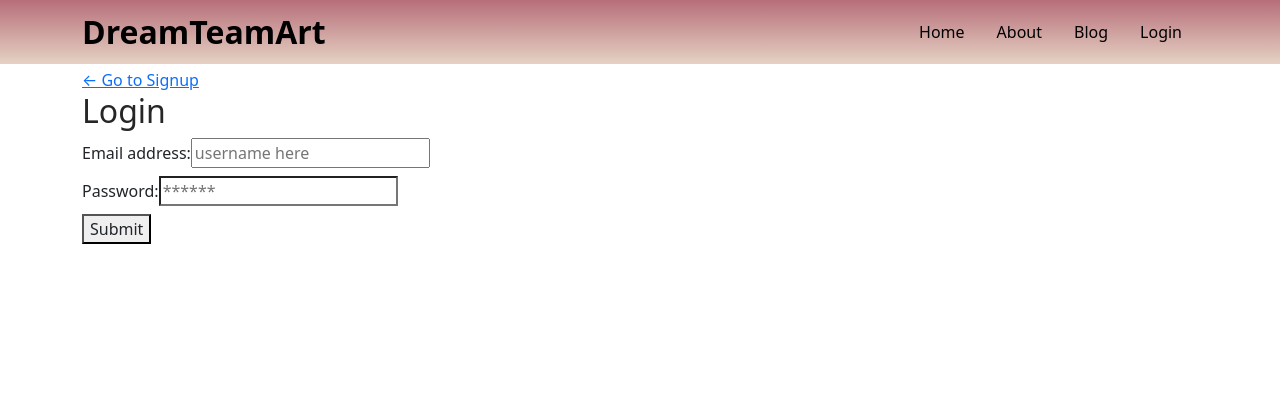
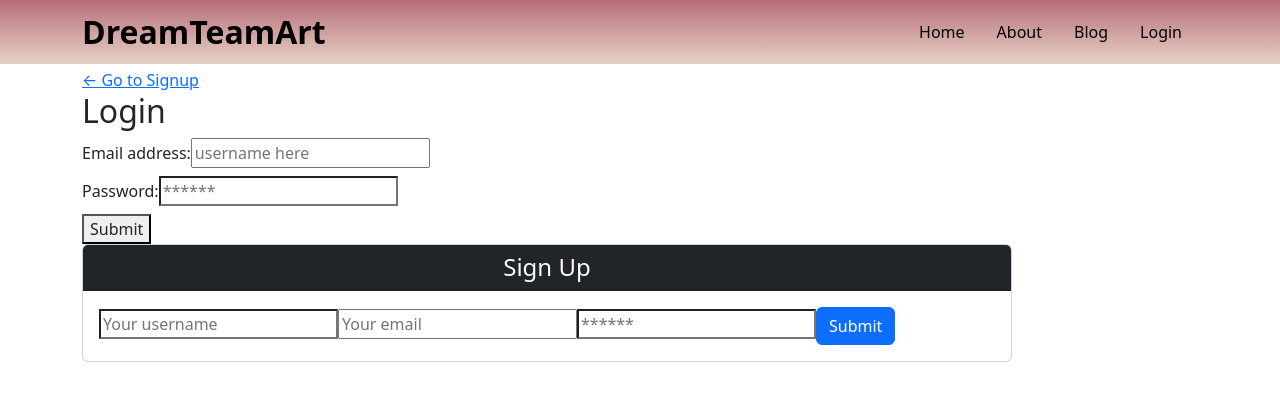
Before and after one commit to Skyw41k3r/project-3, a React (Create React App) app in the folder client/: page /Login in a window 1280 px wide. Shown: the top 400 px of the page. Built offline with nearby package versions, Linux system fonts and the light colour scheme.

Commit message:
And we can add users!

```diff
--- a/client/src/components/SignupForms.js
+++ b/client/src/components/SignupForms.js
@@ -1,66 +1,100 @@
 import React, { useState } from 'react';
-import { PlusOutlined } from '@ant-design/icons';
-import {
-  Form,
-  Input,
-  Button,
-  Select,
-  DatePicker,
-  Checkbox,
-} from 'antd';
+import { Link } from 'react-router-dom';
 
-const { RangePicker } = DatePicker;
-const { TextArea } = Input;
+import { useMutation } from '@apollo/client';
+import { ADD_USER } from '../utils/mutations';
 
-const FormDisabledDemo = () => {
-  const [componentDisabled, setComponentDisabled] = useState(true);
+import Auth from '../utils/auth';
 
-  const onFormLayoutChange = ({ disabled }) => {
-    setComponentDisabled(disabled);
+const Signup = () => {
+  const [formState, setFormState] = useState({
+    username: '',
+    email: '',
+    password: '',
+  });
+  const [addUser, { error, data }] = useMutation(ADD_USER);
+
+  const handleChange = (event) => {
+    const { name, value } = event.target;
+
+    setFormState({
+      ...formState,
+      [name]: value,
+    });
+  };
+
+  const handleFormSubmit = async (event) => {
+    event.preventDefault();
+    console.log(formState);
+
+    try {
+      const { data } = await addUser({
+        variables: { ...formState },
+      });
+
+      Auth.login(data.addUser.token);
+    } catch (e) {
+      console.error(e);
+    }
   };
 
   return (
-    <>
-      <Checkbox
-        checked={componentDisabled}
-        onChange={(e) => setComponentDisabled(e.target.checked)}
-      >
-        Form disabled
-      </Checkbox>
-      <Form
-        labelCol={{
-          span: 4,
-        }}
-        wrapperCol={{
-          span: 14,
-        }}
-        layout="horizontal"
-        onValuesChange={onFormLayoutChange}
-        disabled={componentDisabled}
-      >
-        <Form.Item label="Chekbox" name="disabled" valuePropName="checked">
-          <Checkbox>Checkbox</Checkbox>
-        </Form.Item>
-        <Form.Item label="First Name">
-          <Input />
-          </Form.Item>
-        <Form.Item label="Last Name">
-          <Input />
-        </Form.Item>
-        <Form.Item label="Gender">
-          <Select>
-            <Select.Option value="demo">Demo</Select.Option>
-          </Select>
-        </Form.Item>
-        <Form.Item label="DOB">
-          <DatePicker />
-        </Form.Item>
-        <Form.Item label="Button">
-          <Button>Submit</Button>
-        </Form.Item>
-      </Form>
-    </>
+    <main className="flex-row justify-center mb-4">
+      <div className="col-12 col-lg-10">
+        <div className="card">
+          <h4 className="card-header bg-dark text-light p-2">Sign Up</h4>
+          <div className="card-body">
+            {data ? (
+              <p>
+                Success! You may now head{' '}
+                <Link to="/">back to the homepage.</Link>
+              </p>
+            ) : (
+              <form onSubmit={handleFormSubmit}>
+                <input
+                  className="form-input"
+                  placeholder="Your username"
+                  name="username"
+                  type="text"
+                  value={formState.name}
+                  onChange={handleChange}
+                />
+                <input
+                  className="form-input"
+                  placeholder="Your email"
+                  name="email"
+                  type="email"
+                  value={formState.email}
+                  onChange={handleChange}
+                />
+                <input
+                  className="form-input"
+                  placeholder="******"
+                  name="password"
+                  type="password"
+                  value={formState.password}
+                  onChange={handleChange}
+                />
+                <button
+                  className="btn btn-block btn-primary"
+                  style={{ cursor: 'pointer' }}
+                  type="submit"
+                >
+                  Submit
+                </button>
+              </form>
+            )}
+
+            {error && (
+              <div className="my-3 p-3 bg-danger text-white">
+                {error.message}
+              </div>
+            )}
+          </div>
+        </div>
+      </div>
+    </main>
   );
 };
 
-export default () => <FormDisabledDemo />;
+export default Signup;
--- a/client/src/pages/Login.js
+++ b/client/src/pages/Login.js
@@ -2,6 +2,7 @@
 import { useMutation } from '@apollo/client';
 import { Link } from 'react-router-dom';
 import { LOGIN_USER } from '../utils/mutations';
+import  Signup  from '../components/SignupForms';
 import Auth from '../utils/auth';
 
 const Login = (props) => {
@@ -75,7 +76,9 @@
           <button type="submit">Submit</button>
         </div>
       </form>
+      <Signup />
     </div>
+
   );
 }
 
```
Also changed, not shown: 2 other files (tests, documents, lock files or other folders).
